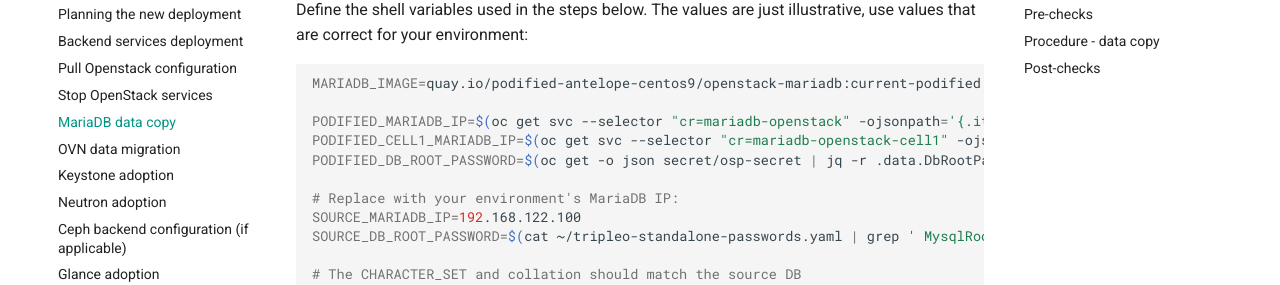
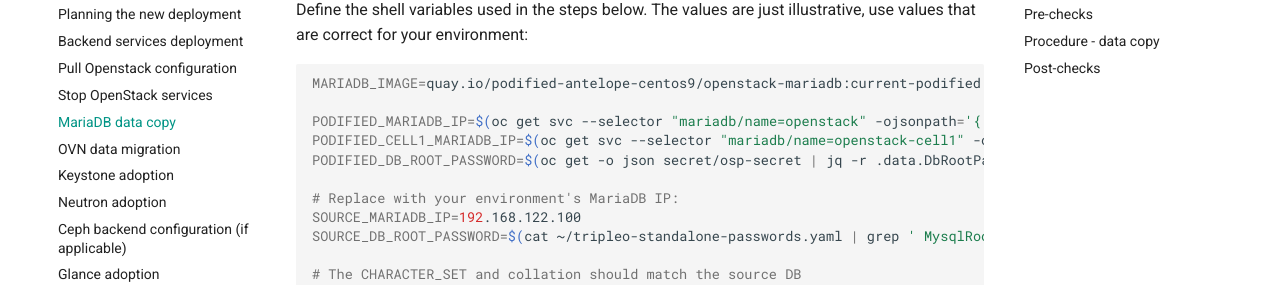
Before and after one commit to openstack-k8s-operators/data-plane-adoption, an MkDocs documentation site: the page built from docs/openstack/mariadb_copy.md, in a window 1280 px wide and 900 px high, scrolled down 772 px. Shown: the part 148-433 px from the top of the window. Built offline with MkDocs 1.6.1 and Material for MkDocs 9.7.7, drawn with Linux system fonts in a browser that asks for light colours; comment, search, counter and statistics services are not loaded; the version menu is left out; some of the changed text lies outside the part shown.

Commit message:
Switch MariaDB to Galera in tests/docs.
Use galera with 1 replica for docs, tests, CI.

Signed-off-by: Bohdan Dobrelia <bdobreli@redhat.com>

````diff
--- a/docs/openstack/mariadb_copy.md
+++ b/docs/openstack/mariadb_copy.md
@@ -42,8 +42,8 @@
 ```bash
 MARIADB_IMAGE=quay.io/podified-antelope-centos9/openstack-mariadb:current-podified
 
-PODIFIED_MARIADB_IP=$(oc get svc --selector "cr=mariadb-openstack" -ojsonpath='{.items[0].spec.clusterIP}')
-PODIFIED_CELL1_MARIADB_IP=$(oc get svc --selector "cr=mariadb-openstack-cell1" -ojsonpath='{.items[0].spec.clusterIP}')
+PODIFIED_MARIADB_IP=$(oc get svc --selector "mariadb/name=openstack" -ojsonpath='{.items[0].spec.clusterIP}')
+PODIFIED_CELL1_MARIADB_IP=$(oc get svc --selector "mariadb/name=openstack-cell1" -ojsonpath='{.items[0].spec.clusterIP}')
 PODIFIED_DB_ROOT_PASSWORD=$(oc get -o json secret/osp-secret | jq -r .data.DbRootPassword | base64 -d)
 
 # Replace with your environment's MariaDB IP:
````
Also changed, not shown: other parts of docs/openstack/mariadb_copy.md (+2 -2 lines), docs/openstack/backend_services_deployment.md (+11 -1 lines), docs/openstack/edpm_adoption.md (+1 -1 lines), 8 other files.
